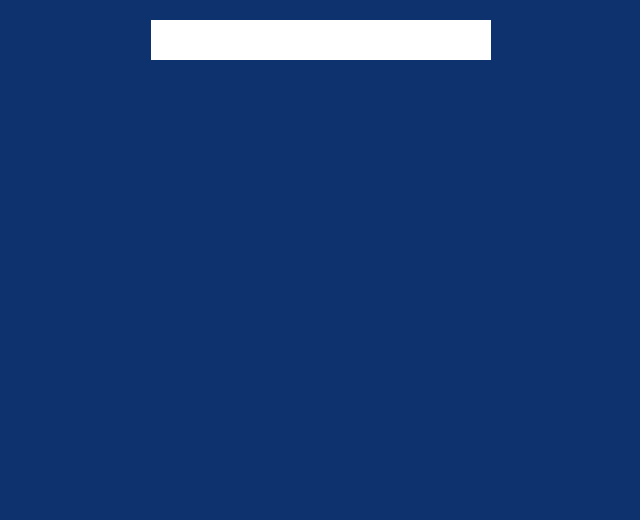
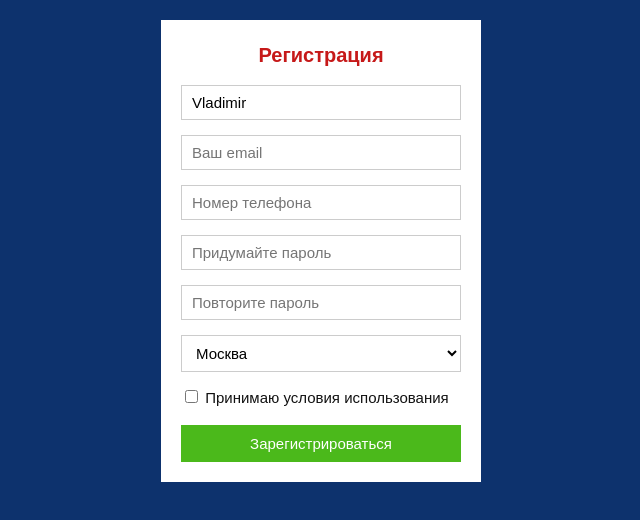
Before and after one commit to Shindos-Kopernik/myWeb, a plain HTML site: page practice/simple-page/form/index.html in a window 1280 px wide. Shown: the whole page, without its empty margins (319-959 px from the left). Drawn offline with Linux system fonts and the light colour scheme.

Commit message:
Start les22

```diff
--- a/package.json
+++ /dev/null
@@ -1,5 +0,0 @@
-{
-  "devDependencies": {
-    "prettier": "3.2.4"
-  }
-}
--- a/practice/simple-page/form/css/style.css
+++ b/practice/simple-page/form/css/style.css
@@ -11,8 +11,81 @@ body {
 /* Auth */
 
 .auth {
-  width: 300px;
+  width: 280px;
   padding: 20px;
-margin: 20px auto;
+  margin: 20px auto;
   background-color: #fff;
 }
+
+.auth-title {
+  margin: 0 0 15px;
+  font-size: 20px;
+  color: #c61919;
+  text-align: center;
+}
+
+/* Input */
+
+.form-group {
+  margin-bottom: 15px;
+}
+
+.input {
+  display: block;
+  padding: 8px 10px;
+  width: 258px;
+
+  border: 1px solid #ccc;
+  font-family: inherit;
+  font-size: 15px;
+  background-color: #fff;
+}
+
+.input:focus {
+  outline: none;
+  border-color: #28cbd1;
+}
+
+/* Select */
+
+.select {
+  display: block;
+  padding: 8px 10px;
+  width: 280px;
+  border: 1px solid #ccc;
+  font-family: inherit;
+  font-size: 15px;
+  background-color: #fff;
+}
+
+.select:focus {
+  outline: 0;
+  border-color: #28cbd1;
+}
+
+/* Button */
+
+.btn {
+  display: block;
+  font-family: inherit;
+  font-size: 15px;
+  width: 280px;
+  border: none;
+  background-color: #4bb91b;
+  padding: 10px;
+  color: #fff;
+}
+
+.btn:focus {
+  outline: 0;
+}
+
+.btn:hover,
+.btn:focus {
+  background-color: #fff555;
+  cursor: pointer;
+}
+
+.btn:active {
+  background-color: #ff9999;
+}
--- a/practice/simple-page/form/index.html
+++ b/practice/simple-page/form/index.html
@@ -1,13 +1,67 @@
 <!doctype html>
 <html>
   <head>
-    <meta charset="utf-8">
-    <link rel="stylesheet"  href="./css/style.css">
+    <meta charset="utf-8" />
+    <link rel="stylesheet" href="./css/style.css" />
     <title>Форма регистрации</title>
   </head>
   <body>
-   <div class="auth">
-
-   </div>
+    <div class="auth">
+      <h1 class="auth-title">Регистрация</h1>
+      <form action="/" method="post">
+        <div class="form-group">
+          <input
+            class="input"
+            inputtype="text"
+            name="name"
+            value="Vladimir"
+            placeholder="Ваше имя"
+          />
+        </div>
+        <div class="form-group">
+          <input
+            class="input"
+            inputtype="email"
+            name="email"
+            placeholder="Ваш email"
+          />
+        </div>
+        <div class="form-group">
+          <input
+            class="input"
+            inputtype="tel"
+            name="phone"
+            placeholder="Номер телефона"
+          />
+        </div>
+        <div class="form-group">
+          <input
+            class="input"
+            inputtype="password"
+            name="password"
+            placeholder="Придумайте пароль"
+          />
+        </div>
+        <div class="form-group">
+          <input
+            class="input"
+            inputtype="password"
+            name="password"
+            placeholder="Повторите пароль"
+          />
+        </div>
+        <div class="form-group">
+          <select class="select" name="city">
+            <option value="Moscow">Москва</option>
+            <option value="Volgograd">Волгоград</option>
+          </select>
+        </div>
+        <div class="form-group">
+          <input type="checkbox" name="roles" id="roles" />
+          <label for="roles">Принимаю условия использования</label>
+        </div>
+        <button class="btn" type="sumbit">Зарегистрироваться</button>
+      </form>
+    </div>
   </body>
 </html>
```
Also changed, not shown: practice/simple-page/form/login.html (added, +32 -0 lines), 1 other file.
